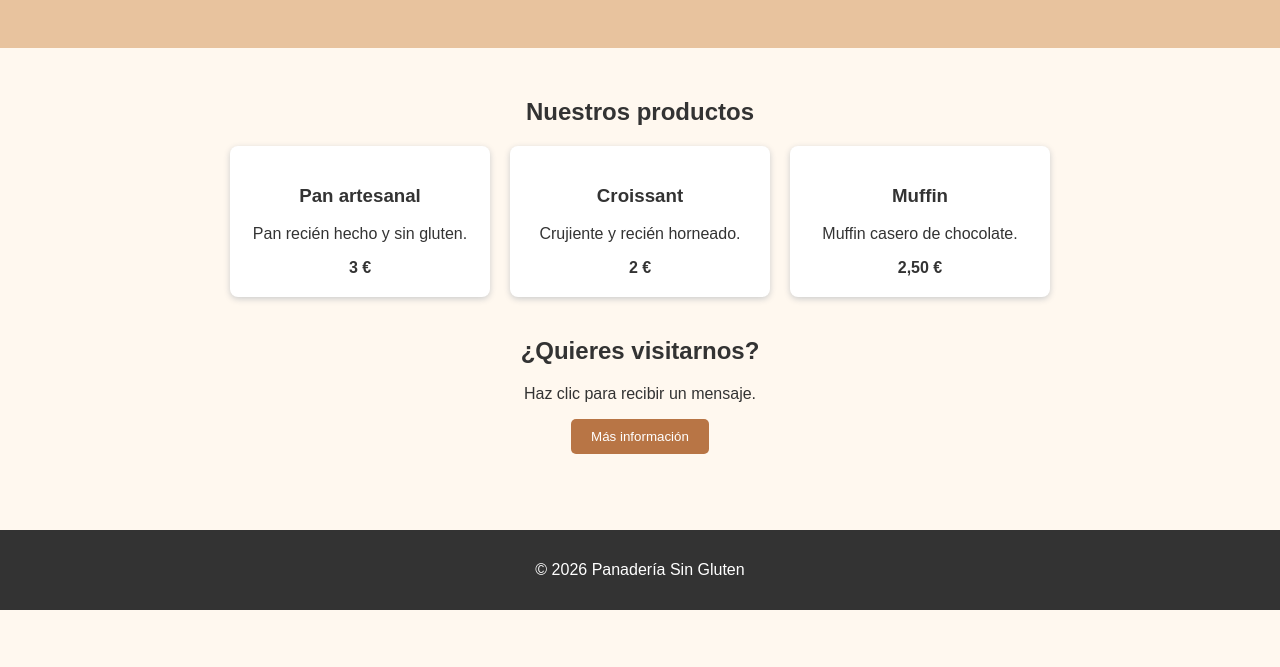
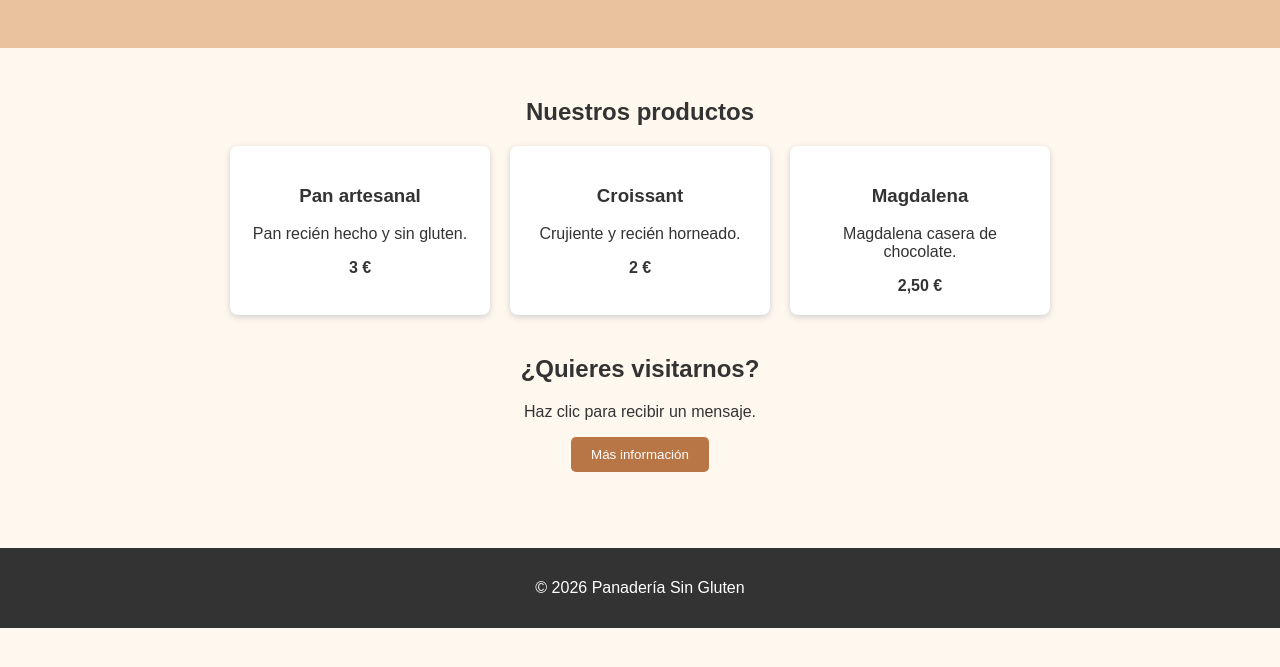
Before and after one commit to Nur-L/proyecto_ud1_lamazares_guerreiro, a plain HTML site: page index.html in a window 1280 px wide. Shown: the part 109-776 px from the top of the page. Drawn offline with Linux system fonts and the light colour scheme; a script that the page names is missing.

Commit message:
Modificado index Magdalenas

```diff
--- a/index.html
+++ b/index.html
@@ -31,8 +31,8 @@
                 </article>
 
                 <article>
-                    <h3>Muffin</h3>
-                    <p>Muffin casero de chocolate.</p>
+                    <h3>Magdalena</h3>
+                    <p>Magdalena casera de chocolate.</p>
                     <strong>2,50 €</strong>
                 </article>
             </div>
```
